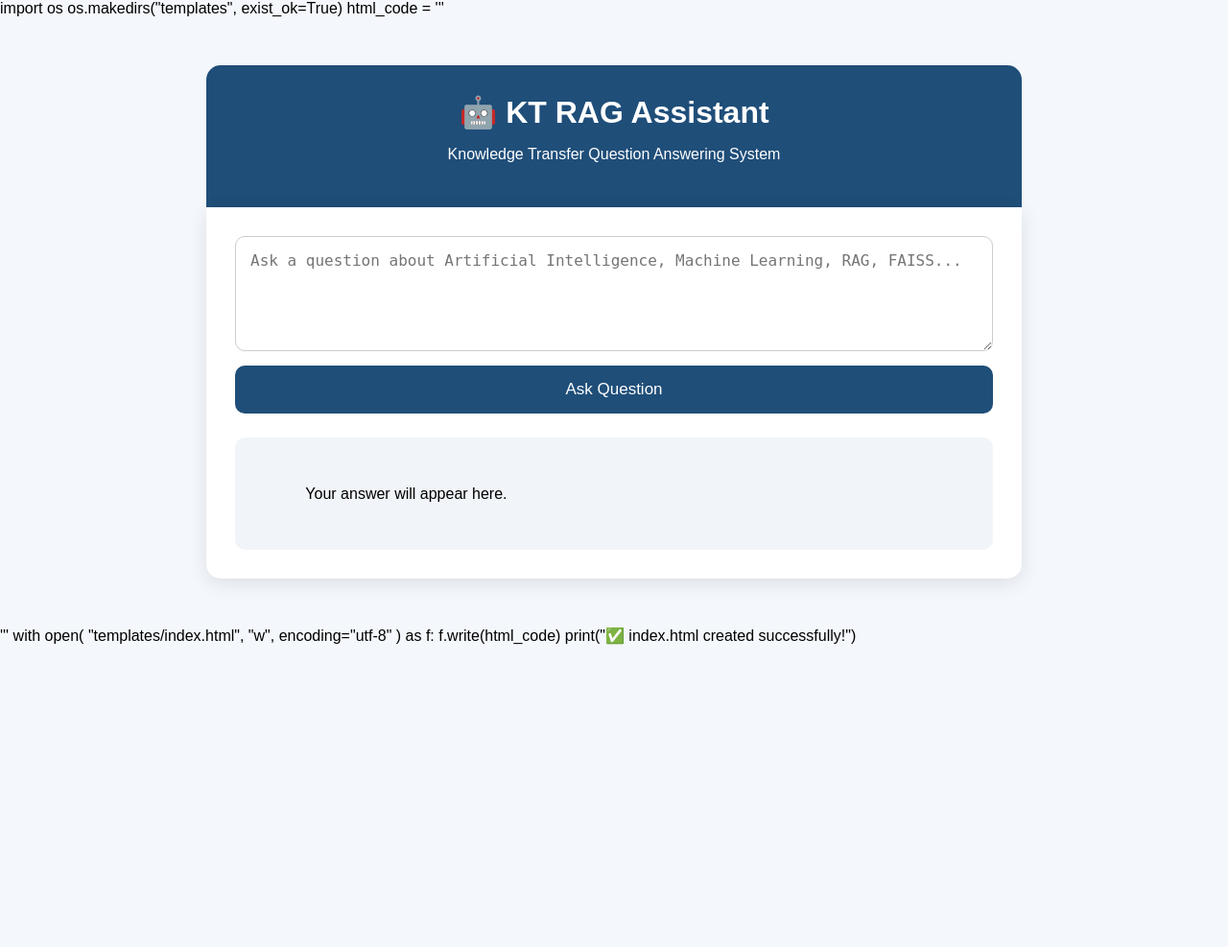
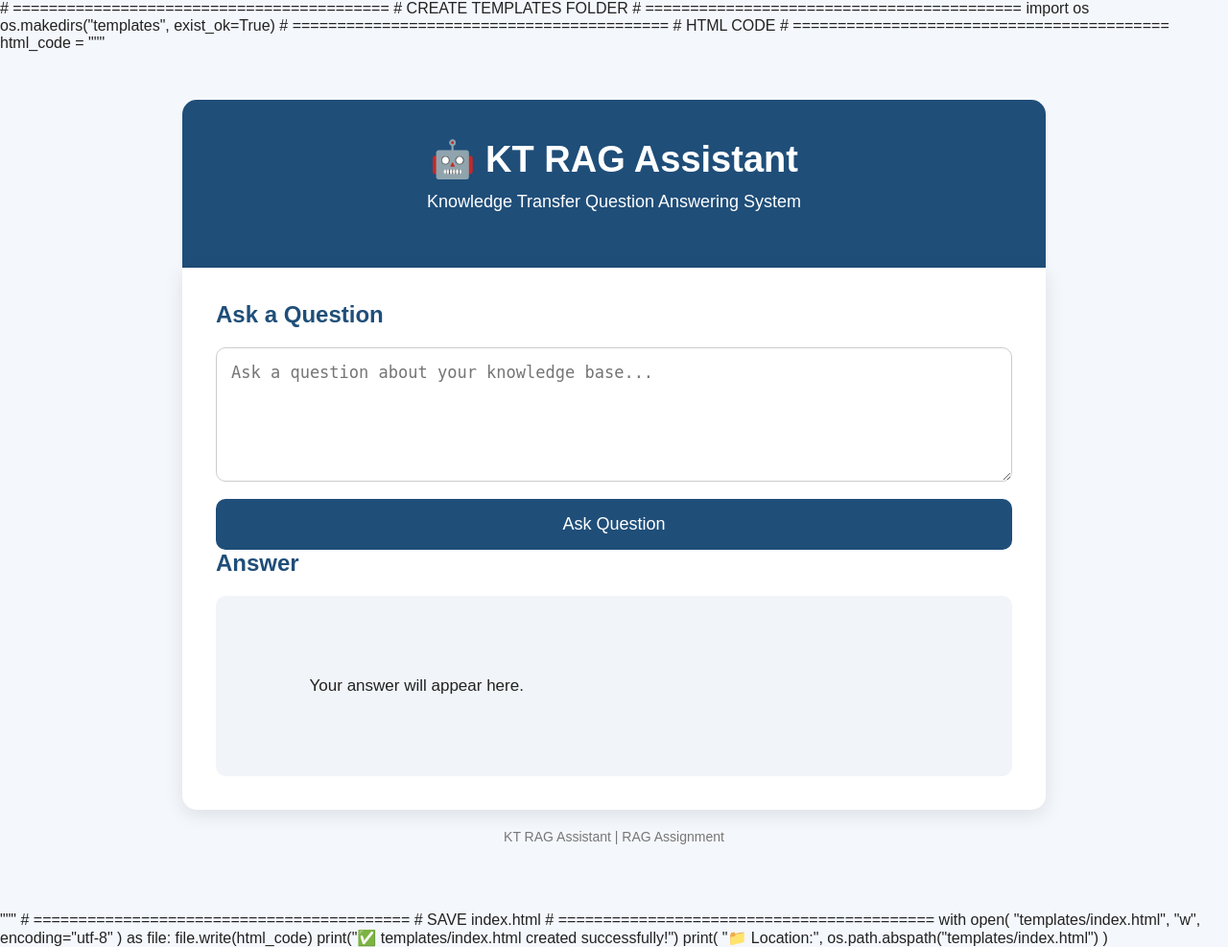
Before and after one commit to gayathri-gh/kt-rag-assignment., a Flask app: page / in a window 1280 px wide. Shown: the whole page at 96% size. Before the commit the page ends 672 px from the top, so only its background shows below. Run offline with Flask 3, Linux system fonts and the light colour scheme; parts of the project's set-up code (start-up, migrations or seed data) failed here and were passed over.

Commit message:
Update index.html

```diff
--- a/templates/index.html
+++ b/templates/index.html
@@ -1,98 +1,326 @@
+# ==========================================
+# CREATE TEMPLATES FOLDER
+# ==========================================
+
 import os
 
 os.makedirs("templates", exist_ok=True)
 
-html_code = '''
+
+# ==========================================
+# HTML CODE
+# ==========================================
+
+html_code = """
 <!DOCTYPE html>
 
-<html>
+<html lang="en">
 
 <head>
 
-    <title>KT RAG Assistant</title>
+    <meta charset="UTF-8">
 
     <meta name="viewport"
           content="width=device-width, initial-scale=1.0">
 
+    <title>KT RAG Assistant</title>
+
+
     <style>
 
-        body {
-            margin: 0;
-            font-family: Arial, sans-serif;
-            background: #f4f7fb;
+        * {
+            box-sizing: border-box;
         }
 
-        .container {
-            width: 90%;
-            max-width: 850px;
-            margin: 50px auto;
+
+        body {
+
+            margin: 0;
+
+            font-family:
+                Arial,
+                Helvetica,
+                sans-serif;
+
+            background: #f4f7fb;
+
+            color: #222;
+
         }
 
-        .header {
-            background: #1f4e79;
-            color: white;
-            padding: 30px;
-            text-align: center;
-            border-radius: 15px 15px 0 0;
+
+        /* ==============================
+           MAIN CONTAINER
+           ============================== */
+
+        .container {
+
+            width: 90%;
+
+            max-width: 900px;
+
+            margin: 50px auto;
+
         }
 
-        .header h1 {
-            margin: 0;
+
+        /* ==============================
+           HEADER
+           ============================== */
+
+        .header {
+
+            background: #1f4e79;
+
+            color: white;
+
+            padding: 40px 25px;
+
+            text-align: center;
+
+            border-radius: 15px 15px 0 0;
+
         }
 
-        .chat {
-            background: white;
-            padding: 30px;
-            border-radius: 0 0 15px 15px;
-            box-shadow: 0 5px 20px rgba(0,0,0,0.1);
+
+        .header h1 {
+
+            margin: 0;
+
+            font-size: 38px;
+
         }
 
-        textarea {
-            width: 100%;
-            height: 120px;
-            padding: 15px;
-            font-size: 16px;
-            box-sizing: border-box;
-            border: 1px solid #ccc;
-            border-radius: 10px;
+
+        .header p {
+
+            margin-top: 12px;
+
+            font-size: 18px;
+
         }
 
-        button {
-            width: 100%;
-            margin-top: 15px;
-            padding: 15px;
-            border: none;
-            border-radius: 10px;
-            background: #1f4e79;
-            color: white;
-            font-size: 17px;
-            cursor: pointer;
+
+        /* ==============================
+           CHAT AREA
+           ============================== */
+
+        .chat {
+
+            background: white;
+
+            padding: 35px;
+
+            border-radius: 0 0 15px 15px;
+
+            box-shadow:
+                0 5px 20px
+                rgba(0, 0, 0, 0.10);
+
         }
 
-        button:hover {
-            background: #163a5c;
+
+        .chat h2 {
+
+            color: #1f4e79;
+
+            margin-top: 0;
+
         }
 
+
+        /* ==============================
+           TEXT AREA
+           ============================== */
+
+        textarea {
+
+            width: 100%;
+
+            height: 140px;
+
+            padding: 15px;
+
+            font-size: 17px;
+
+            border: 1px solid #ccc;
+
+            border-radius: 10px;
+
+            resize: vertical;
+
+            outline: none;
+
+        }
+
+
+        textarea:focus {
+
+            border-color: #1f4e79;
+
+        }
+
+
+        /* ==============================
+           BUTTON
+           ============================== */
+
+        button {
+
+            width: 100%;
+
+            margin-top: 18px;
+
+            padding: 16px;
+
+            border: none;
+
+            border-radius: 10px;
+
+            background: #1f4e79;
+
+            color: white;
+
+            font-size: 18px;
+
+            cursor: pointer;
+
+        }
+
+
+        button:hover {
+
+            background: #163a5c;
+
+        }
+
+
+        button:disabled {
+
+            background: #888;
+
+            cursor: not-allowed;
+
+        }
+
+
+        /* ==============================
+           ANSWER
+           ============================== */
+
+        .answer-title {
+
+            margin-top: 30px;
+
+            color: #1f4e79;
+
+        }
+
+
         #answer {
-            margin-top: 25px;
+
+            margin-top: 15px;
+
+            padding: 22px;
+
+            background: #f1f5f9;
+
+            border-radius: 10px;
+
+            line-height: 1.7;
+
+            font-size: 17px;
+
+            white-space: pre-wrap;
+
+            min-height: 100px;
+
+        }
+
+
+        /* ==============================
+           FOOTER
+           ============================== */
+
+        .footer {
+
+            text-align: center;
+
+            color: #777;
+
             padding: 20px;
-            background: #f1f5f9;
-            border-radius: 10px;
-            line-height: 1.6;
-            white-space: pre-wrap;
+
+            font-size: 14px;
+
+        }
+
+
+        /* ==============================
+           MOBILE
+           ============================== */
+
+        @media (max-width: 600px) {
+
+            .container {
+
+                width: 94%;
+
+                margin: 20px auto;
+
+            }
+
+
+            .header h1 {
+
+                font-size: 28px;
+
+            }
+
+
+            .header p {
+
+                font-size: 16px;
+
+            }
+
+
+            .chat {
+
+                padding: 25px;
+
+            }
+
+
+            textarea {
+
+                height: 120px;
+
+            }
+
         }
 
     </style>
 
 </head>
 
+
 <body>
+
+
+    <!-- =================================
+         MAIN CONTAINER
+         ================================= -->
 
     <div class="container">
 
+
+        <!-- HEADER -->
+
         <div class="header">
 
-        <h1>🤖 KT RAG Assistant</h1>
+            <h1>
+                🤖 KT RAG Assistant
+            </h1>
 
             <p>
                 Knowledge Transfer Question Answering System
@@ -100,36 +328,93 @@ html_code = '''
 
         </div>
 
+
+        <!-- CHAT -->
+
         <div class="chat">
+
+
+            <h2>
+                Ask a Question
+            </h2>
+
 
             <textarea
                 id="question"
-            placeholder="Ask a question about Artificial Intelligence, Machine Learning, RAG, FAISS..."
+                placeholder="Ask a question about your knowledge base..."
             ></textarea>
 
-        <button onclick="askQuestion()">
+
+            <button
+                id="askButton"
+                onclick="askQuestion()"
+            >
                 Ask Question
             </button>
 
+
+            <h2 class="answer-title">
+                Answer
+            </h2>
+
+
             <div id="answer">
+
                 Your answer will appear here.
-        </div>
-
-    </div>
 
             </div>
 
 
+        </div>
+
+
+        <!-- FOOTER -->
+
+        <div class="footer">
+
+            KT RAG Assistant | RAG Assignment
+
+        </div>
+
+
+    </div>
+
+
+    <!-- =================================
+         JAVASCRIPT
+         ================================= -->
+
     <script>
+
 
         async function askQuestion() {
 
-    const question =
-        document.getElementById("question").value.trim();
+
+            const questionBox =
+                document.getElementById(
+                    "question"
+                );
+
 
             const answerBox =
-        document.getElementById("answer");
+                document.getElementById(
+                    "answer"
+                );
 
+
+            const askButton =
+                document.getElementById(
+                    "askButton"
+                );
+
+
+            const question =
+                questionBox.value.trim();
+
+
+            /* -----------------------------
+               CHECK EMPTY QUESTION
+               ----------------------------- */
 
             if (!question) {
 
@@ -137,63 +422,150 @@ async function askQuestion() {
                     "Please enter a question.";
 
                 return;
+
             }
 
+
+            /* -----------------------------
+               SHOW LOADING
+               ----------------------------- */
 
             answerBox.innerText =
                 "🔎 Searching knowledge base...";
 
 
+            askButton.disabled = true;
+
+
+            askButton.innerText =
+                "Searching...";
+
+
             try {
 
+
+                /* -------------------------
+                   SEND QUESTION TO FLASK
+                   ------------------------- */
+
                 const response =
-            await fetch("/ask", {
+                    await fetch(
+                        "/ask",
+                        {
 
                             method: "POST",
 
                             headers: {
+
                                 "Content-Type":
                                     "application/json"
+
                             },
 
-                body: JSON.stringify({
-                    question: question
+                            body:
+                                JSON.stringify({
+
+                                    question:
+                                        question
+
                                 })
 
-            });
+                        }
+                    );
 
+
+                /* -------------------------
+                   GET RESPONSE
+                   ------------------------- */
 
                 const data =
                     await response.json();
 
 
+                /* -------------------------
+                   DISPLAY ANSWER
+                   ------------------------- */
+
+                if (data.answer) {
+
                     answerBox.innerText =
                         data.answer;
 
+                }
 
-    } catch (error) {
+                else if (data.error) {
 
                     answerBox.innerText =
-            "❌ Error connecting to server.";
+                        "❌ " + data.error;
 
-        console.error(error);
+                }
+
+                else {
+
+                    answerBox.innerText =
+                        "❌ No answer received.";
+
+                }
+
+
+            }
+
+
+            catch (error) {
+
+
+                console.error(
+                    "Error:",
+                    error
+                );
+
+
+                answerBox.innerText =
+                    "❌ Error connecting to the server.";
+
+            }
+
+
+            finally {
+
+
+                askButton.disabled =
+                    false;
+
+
+                askButton.innerText =
+                    "Ask Question";
 
             }
 
         }
 
+
     </script>
+
 
 </body>
 
 </html>
-'''
+"""
+
+
+# ==========================================
+# SAVE index.html
+# ==========================================
 
 with open(
     "templates/index.html",
     "w",
     encoding="utf-8"
-) as f:
-    f.write(html_code)
+) as file:
 
-print("✅ index.html created successfully!")
+    file.write(html_code)
+
+
+print("✅ templates/index.html created successfully!")
+
+print(
+    "📁 Location:",
+    os.path.abspath("templates/index.html")
+)
```
Lines whose indentation alone changed are shown as unchanged.
